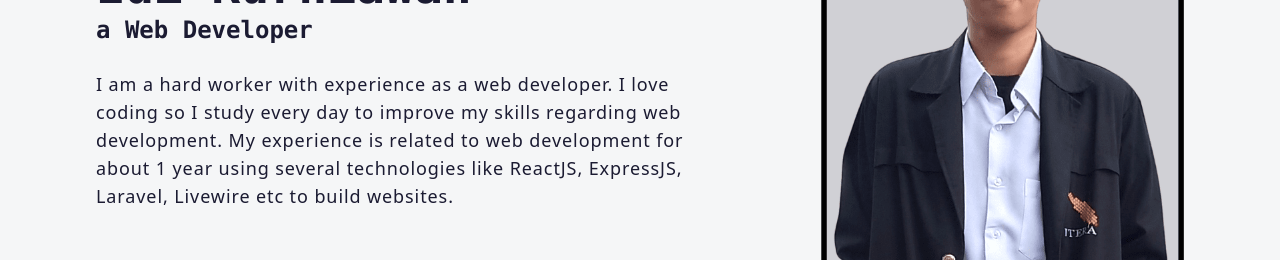
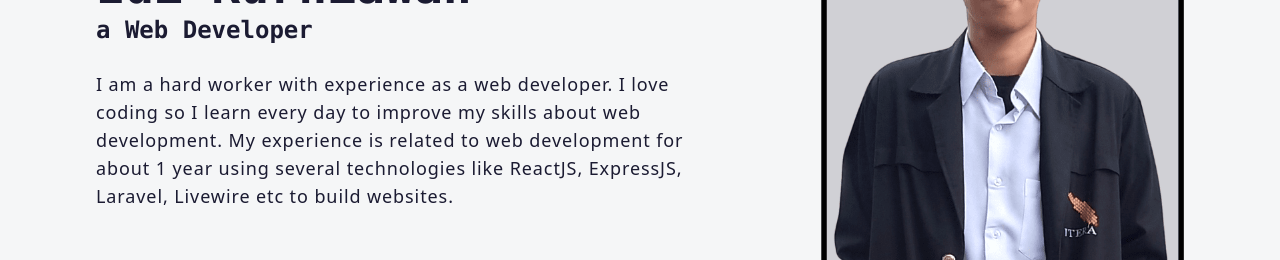
Before and after one commit to edikurniawan-dev/edikurniawan.dev, a Next.js app: page / in a window 1280 px wide. Shown: the part 249-509 px from the top of the page. Built offline with nearby package versions, Linux system fonts and the light colour scheme.

Commit message:
change study to learn, regarding to about

```diff
--- a/pages/index.jsx
+++ b/pages/index.jsx
@@ -44,8 +44,8 @@ export default function Home() {
                         </div>
                         <p className="font-sans text-base tracking-wider md:text-lg">
                             I am a hard worker with experience as a web
-                            developer. I love coding so I study every day to
-                            improve my skills regarding web development. My
+                            developer. I love coding so I learn every day to
+                            improve my skills about web development. My
                             experience is related to web development for about 1
                             year using several technologies like ReactJS,
                             ExpressJS, Laravel, Livewire etc to build websites.
```
